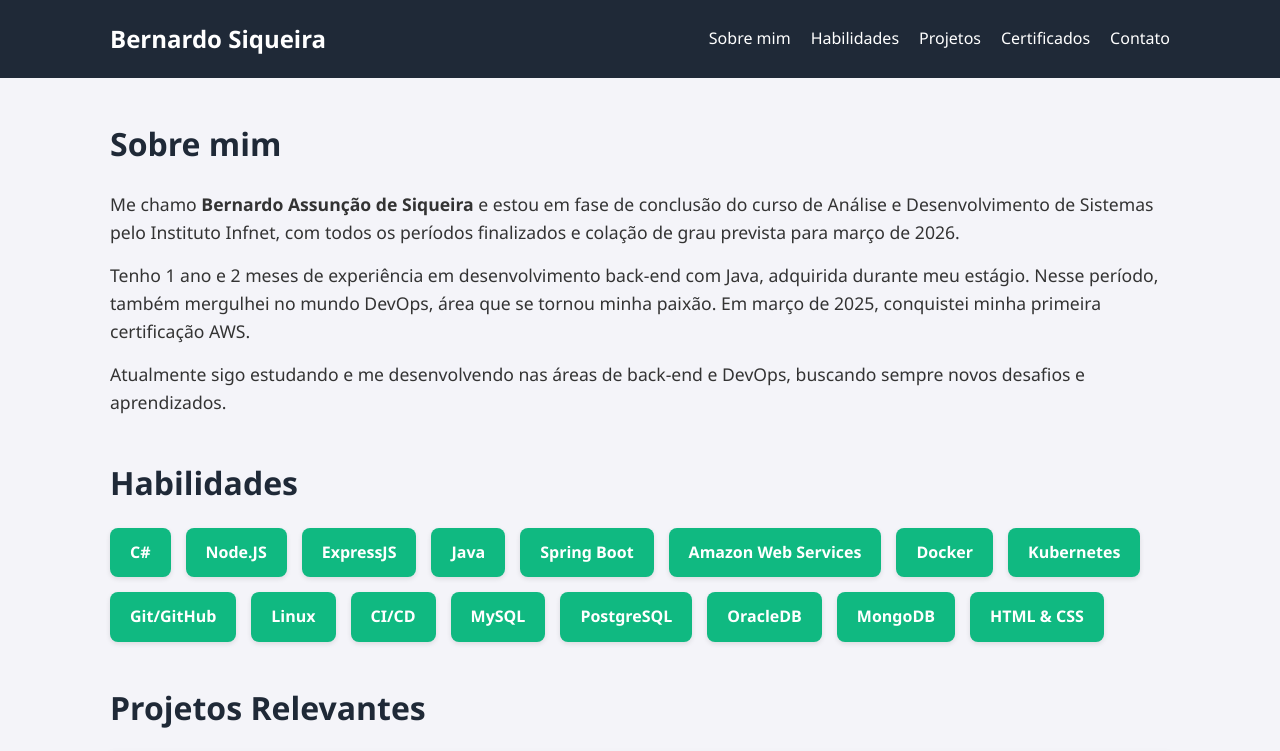
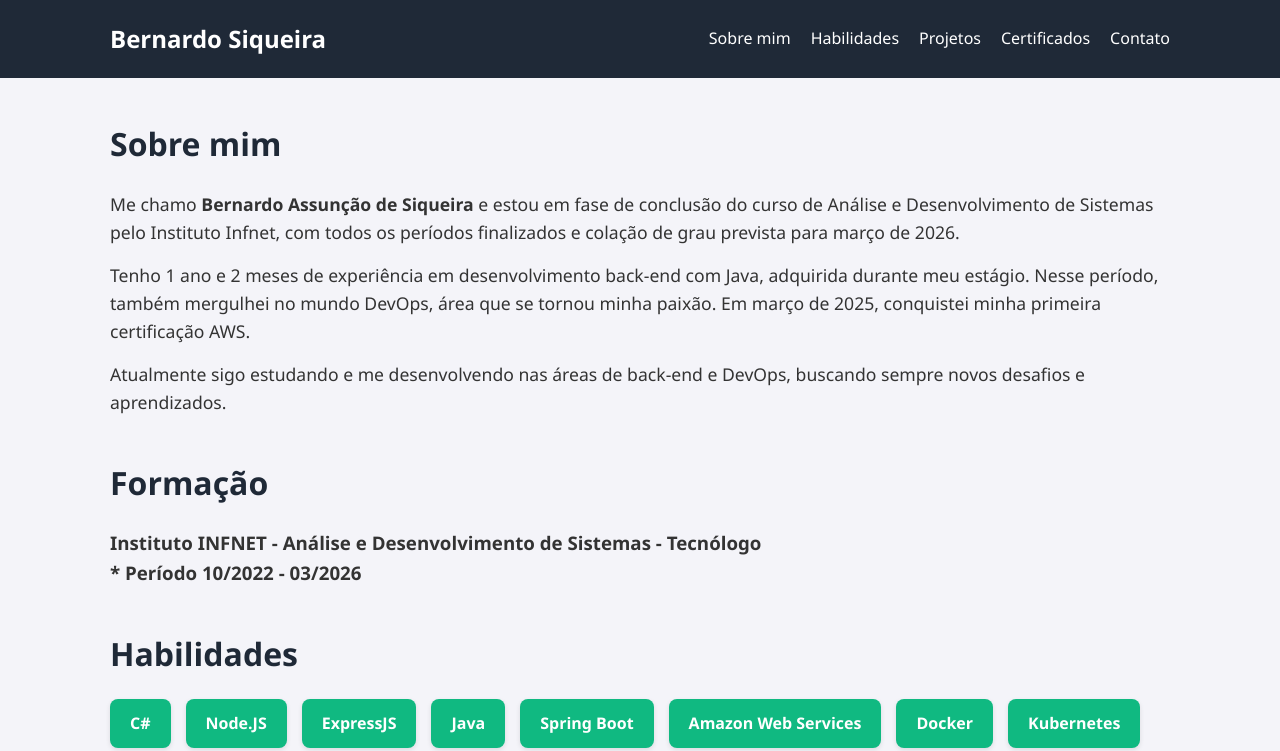
Before and after one commit to BernardoSiqueira1/portfolio-page, a plain HTML site: page index.html in a window 1280 px wide. Shown: the top 751 px of the page. Drawn offline with Linux system fonts and the light colour scheme.

Commit message:
modified index.html

```diff
--- a/index.html
+++ b/index.html
@@ -34,6 +34,12 @@
             <p>
                 Atualmente sigo estudando e me desenvolvendo nas áreas de back-end e DevOps, buscando sempre novos desafios e aprendizados.
             </p>
+        </section>
+
+        <section id="formacao" class="container">
+            <h2>Formação</h2>
+            <h3>Instituto INFNET - Análise e Desenvolvimento de Sistemas - Tecnólogo</h3>
+            <h3>* Período 10/2022 - 03/2026</h3>
         </section>
 
         <section id="Habilidades" class="habilidades container">
```
